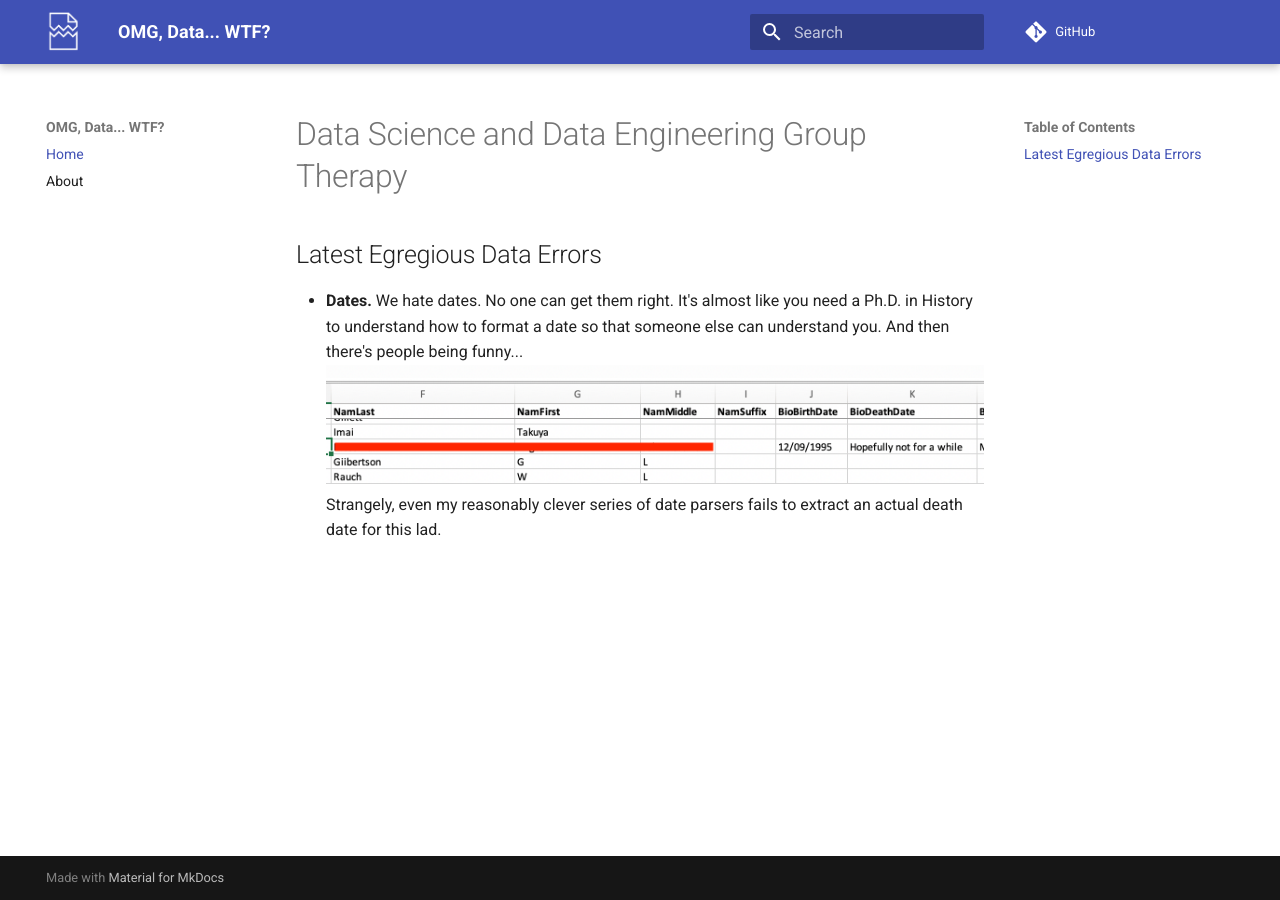
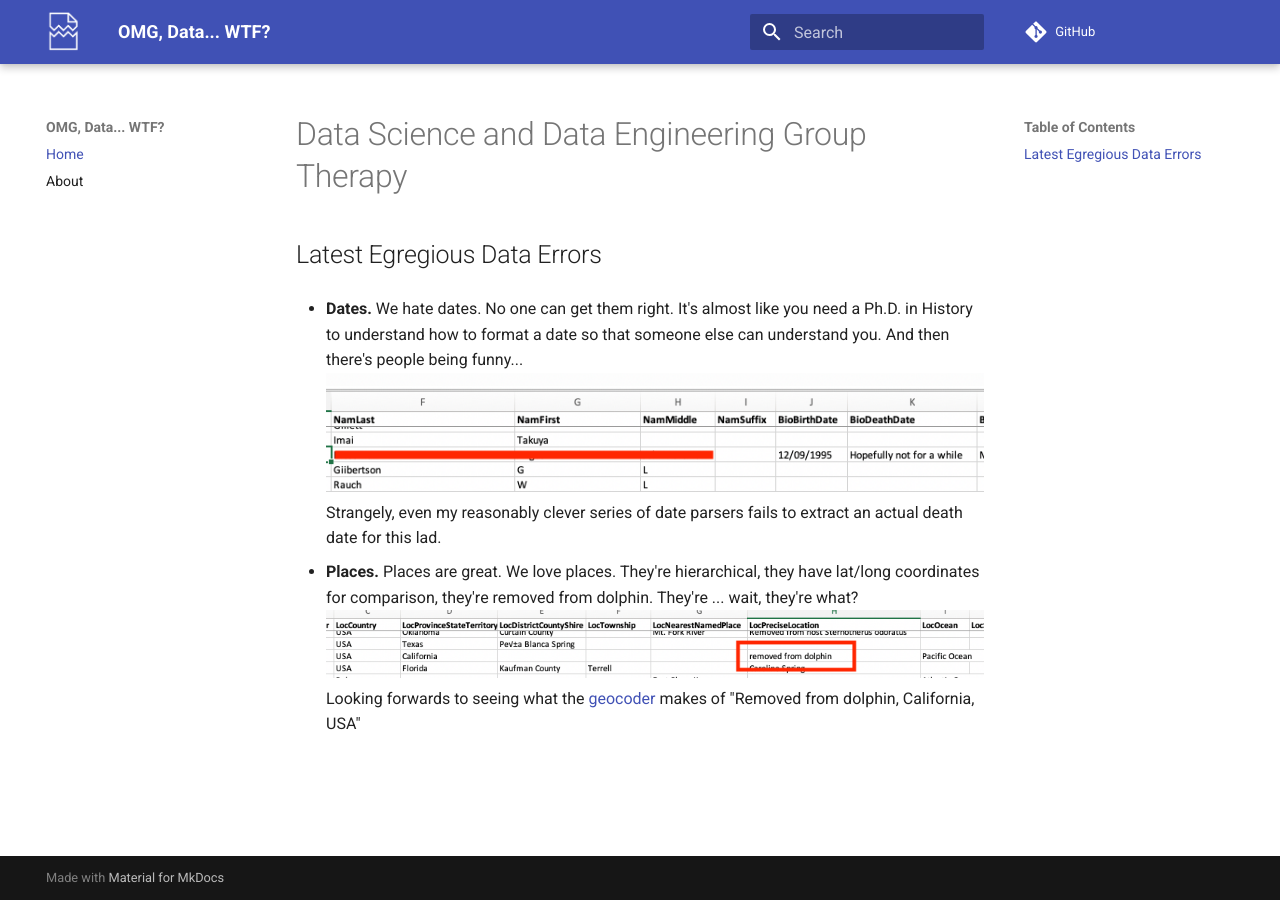
Before and after one commit to azaroth42/omgdata-wtf, an MkDocs documentation site: the page built from docs/index.md, in a window 1280 px wide. Built offline with MkDocs 1.6.1 and Material for MkDocs 9.7.7, drawn with Linux system fonts in a browser that asks for light colours; comment, search, counter and statistics services are not loaded.

Commit message:
add 'removed from dolphin' entry'

```diff
--- a/docs/index.md
+++ b/docs/index.md
@@ -12,3 +12,7 @@ title: "OMG, Data... WTF? Egregious Errors in Cultural Heritage Data"
 * __Dates.__ We hate dates. No one can get them right. It's almost like you need a Ph.D. in History to understand how to format a date so that someone else can understand you. And then there's people being funny...
   ![Hopefully you DIAF](/images/2021-08-17-deathdate1.png)
   Strangely, even my reasonably clever series of date parsers fails to extract an actual death date for this lad.
+
+* __Places.__ Places are great. We love places. They're hierarchical, they have lat/long coordinates for comparison, they're removed from dolphin. They're ... wait, they're what?
+  ![Removed from Dataset](/images/2021-08-24-dolphin-place.png)
+  Looking forwards to seeing what the [geocoder](https://github.com/pelias/placeholder) makes of "Removed from dolphin, California, USA"
```
Also changed, not shown: docs/images/2021-08-24-dolphin-place.png (added).
